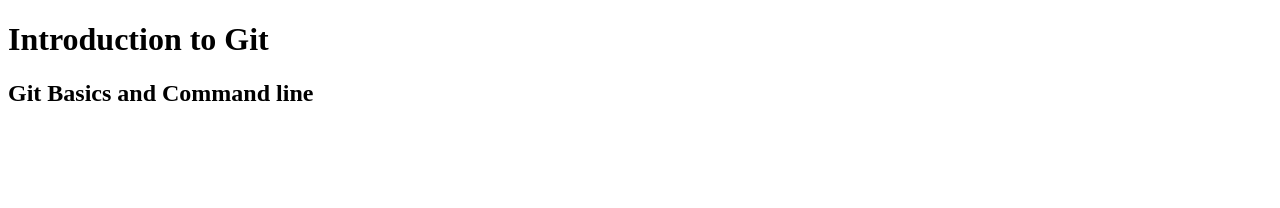
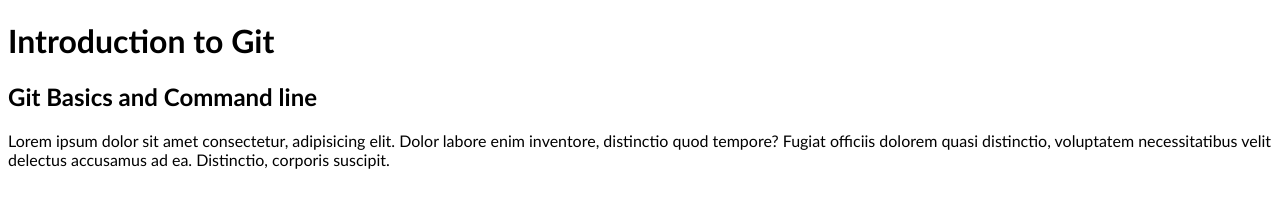
Before and after one commit to safeplace12345/github1, a plain HTML site: page index.html in a window 1280 px wide. Drawn offline with Linux system fonts and the light colour scheme.

Commit message:
Adding main css

```diff
--- a/index.html
+++ b/index.html
@@ -1,6 +1,7 @@
 <!DOCTYPE html>
 <html>
     <head>
+        <link rel="stylesheet" href="main.css">
         <title>Git Basic</title>
     </head>
     <body>
@@ -8,5 +9,7 @@
 Introduction to Git
     </h1>
     <h2>Git Basics and Command line</h2>
+    <p>Lorem ipsum dolor sit amet consectetur, adipisicing elit. Dolor labore enim inventore, distinctio quod tempore? Fugiat officiis dolorem quasi distinctio, voluptatem necessitatibus velit delectus accusamus ad ea. Distinctio, corporis suscipit.</p>
     </body>
-</html>
+</html><!--comment
+-->
--- /dev/null
+++ b/main.css
@@ -0,0 +1,3 @@
+body{
+    font-family: 'Gill Sans', 'Gill Sans MT', Calibri, 'Trebuchet MS', sans-serif;
+}
```
